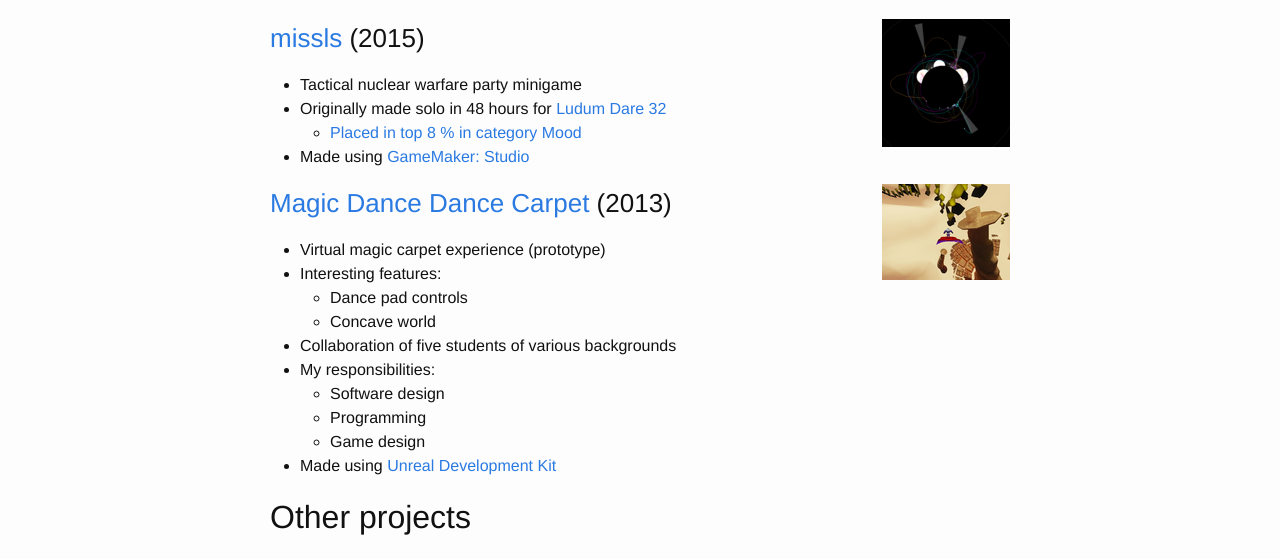
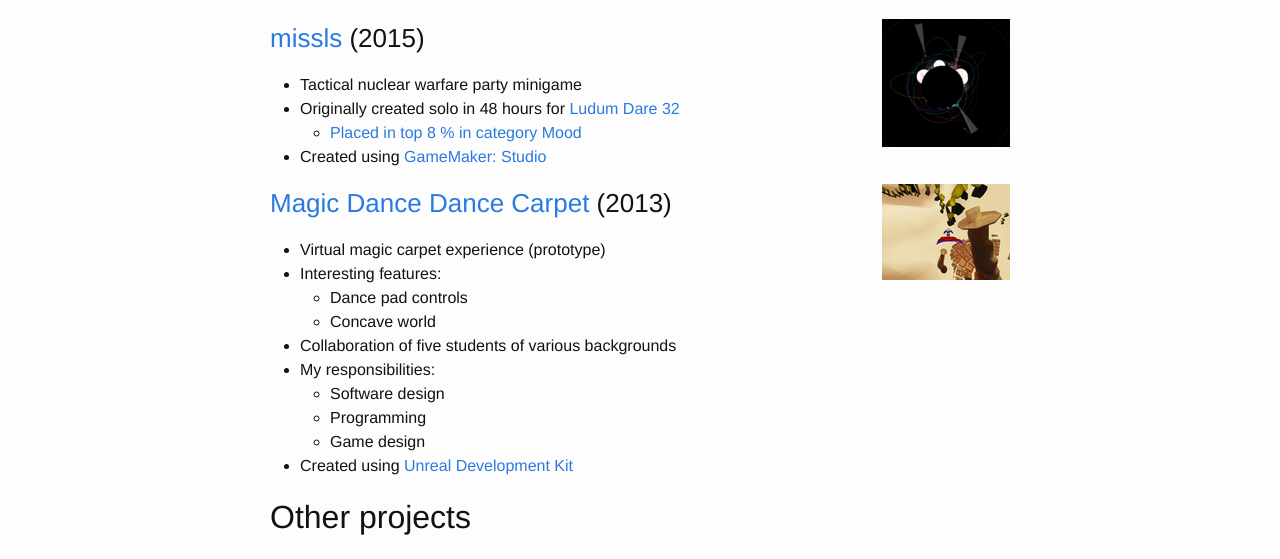
Before and after one commit to filipbartek/filipbartek.github.io, a Jekyll site: the page built from 0-portfolio.md, in a window 1280 px wide. Shown: the part 247-806 px from the top of the page. Built offline with Jekyll 4.4.1, drawn with Linux system fonts in a browser that asks for light colours.

Commit message:
Portfolio: Created > Made

```diff
--- a/0-portfolio.md
+++ b/0-portfolio.md
@@ -14,9 +14,9 @@ some of my toy and homework projects.
 ## [missls](https://github.com/filipbartek/missls) (2015)
 
 * Tactical nuclear warfare party minigame
-* Originally made solo in 48 hours for [Ludum Dare 32](http://ludumdare.com/compo/ludum-dare-32/)
+* Originally created solo in 48 hours for [Ludum Dare 32](http://ludumdare.com/compo/ludum-dare-32/)
   * [Placed in top 8 % in category Mood](http://ludumdare.com/compo/ludum-dare-32/?action=preview&uid=39872)
-* Made using [GameMaker: Studio](http://www.yoyogames.com/studio)
+* Created using [GameMaker: Studio](http://www.yoyogames.com/studio)
 
 [<img src="/assets/mddc_tn.png" style="float: right;">](/assets/mddc.jpg)
 
@@ -31,7 +31,7 @@ some of my toy and homework projects.
   * Software design
   * Programming
   * Game design
-* Made using [Unreal Development Kit](https://www.unrealengine.com/previous-versions)
+* Created using [Unreal Development Kit](https://www.unrealengine.com/previous-versions)
 
 # Other projects
 
```
